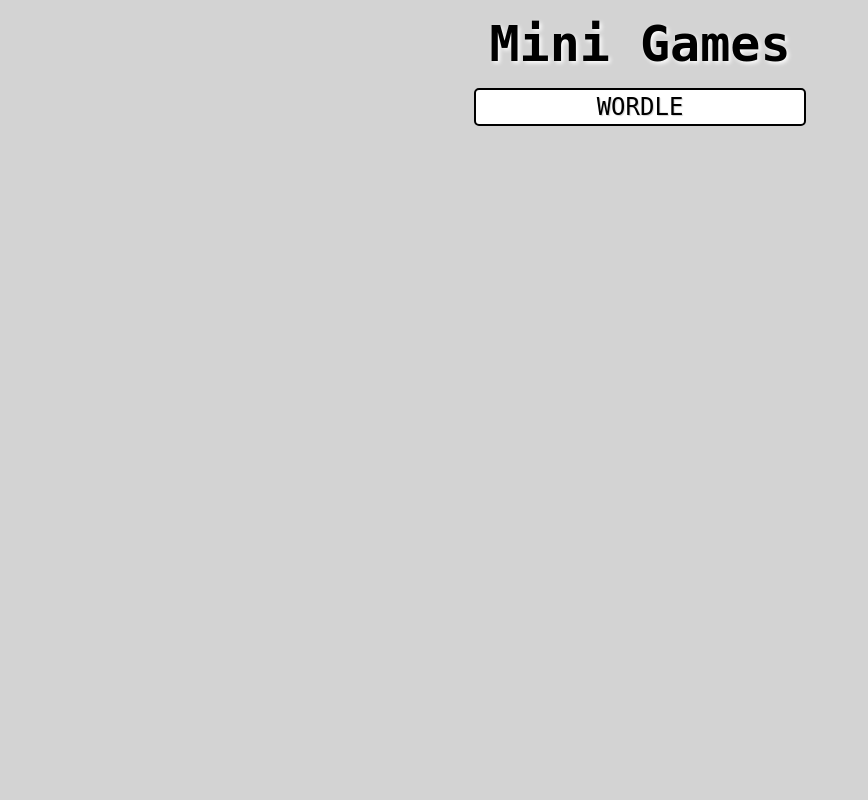
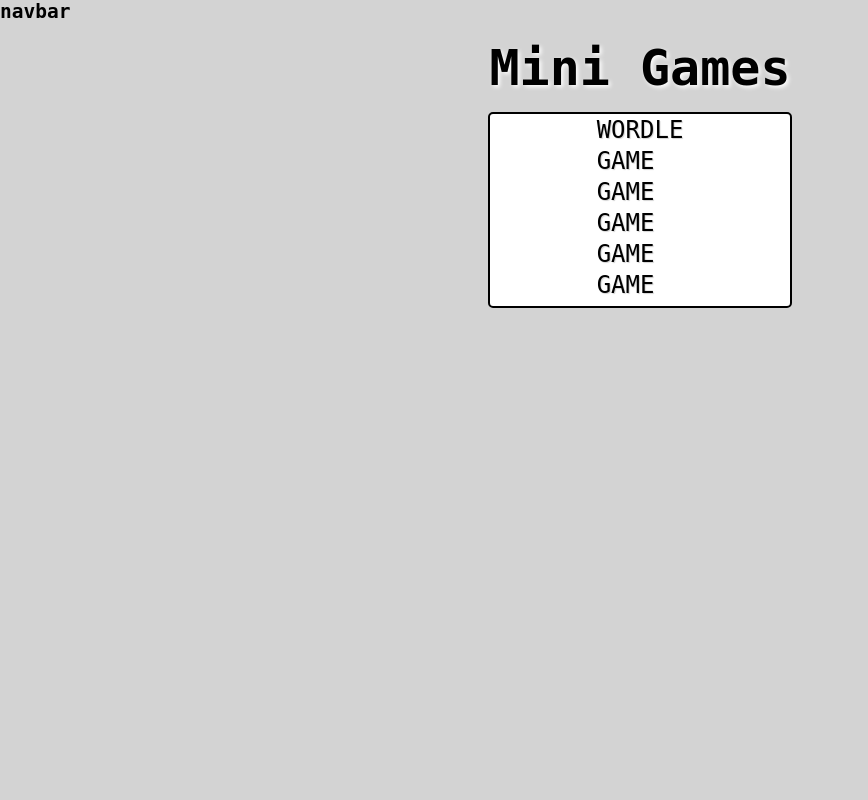
Before and after one commit to Tachakar/mini-games, a Django app: page / in a window 1280 px wide. Shown: the whole page, without its empty margins (0-868 px from the left). Run offline with Django 5.2, Linux system fonts and the light colour scheme.

Commit message:
Added and configurated navbar, ready for future styling(I think)

```diff
--- a/MiniGames/settings.py
+++ b/MiniGames/settings.py
@@ -25,7 +25,7 @@
 # SECURITY WARNING: don't run with debug turned on in production!
 DEBUG = True
 
-ALLOWED_HOSTS = []
+ALLOWED_HOSTS = ['127.0.0.1','localhost']
 
 
 # Application definition
@@ -56,7 +56,7 @@
 TEMPLATES = [
     {
         "BACKEND": "django.template.backends.django.DjangoTemplates",
-        "DIRS": [],
+        "DIRS": [BASE_DIR / 'templates'],
         "APP_DIRS": True,
         "OPTIONS": {
             "context_processors": [
@@ -118,6 +118,7 @@
 # https://docs.djangoproject.com/en/5.1/howto/static-files/
 
 STATIC_URL = "static/"
+STATICFILES_DIRS = [BASE_DIR / "static"]
 
 # Default primary key field type
 # https://docs.djangoproject.com/en/5.1/ref/settings/#default-auto-field
--- a/home/static/home/styles.css
+++ b/home/static/home/styles.css
@@ -1,15 +1,3 @@
-html {
-	font-family: monospace;
-}
-
-body {
-	background-color: lightgrey;
-	display: grid;
-	justify-content: center;
-	align-items: center;
-	margin: 0;
-}
-
 h1 {
 	text-align: center;
 	font-size: 50px;
@@ -17,32 +5,35 @@
 	text-shadow: 2px 2px 4px white;
 }
 
+
 #container {
 	background-color: white;
-	display: grid;
-	width: auto;
+	display: flex;
 	border: 2px solid black;
 	border-radius: 5px;
-	margin: 0;
+	margin: 0 auto;
 	justify-content: center;
+	align-items: center;
+	width: 300px;
 }
 
-#title {
-	flex-wrap: wrap;
-}
 
-.game {
+.game,
+.game a,
+.game span {
+	display: block;
 	font-size: 24px;
 	margin: 3px;
 	text-shadow: 1px 1px 1px lightgrey;
-}
-
-a {
 	text-decoration: none;
 	text-transform: uppercase;
 	color: black;
+	margin: 0;
+	padding: 1px 0;
 }
 
-a:hover {
+
+
+.game a:hover {
 	color: lightgrey;
 }
--- a/home/templates/home/home_page.html
+++ b/home/templates/home/home_page.html
@@ -1,25 +1,22 @@
-<!DOCTYPE html>
+{% extends "base.html" %}
+{% block extra_css %}
 {% load static %}
-<html>
+<link rel="stylesheet" href="{% static 'home/styles.css' %}">
+{% endblock %}
+{% block content %}
 
-<head>
-	<meta charset="UTF-8">
-	<title>Mini Games</title>
-	<link rel="stylesheet" href="{% static 'home/styles.css' %}">
-</head>
+<h1>Mini Games</h1>
 
-<body>
-	<div id="title">
-		<h1>Mini Games</h1>
-	</div>
-	<div id="container">
-		{% for game in games %}
-		<div class="game">
-			<a href="{% url game|add:':main' %}">{{game}}</a>
-		</div>
-
+<div id="container">
+	{% for game in games %}
+	<div class="game">
+		{% url game|add:":main" as game_url %}
+		{% if game_url %}
+		<a href="{% url game|add:':main' %}">{{game}}</a>
+		{% else %}
+		<span>{{game}}</span>
+		{% endif %}
 		{% endfor %}
 	</div>
-</body>
-
-</html>
+</div>
+{% endblock %}
--- a/home/views.py
+++ b/home/views.py
@@ -9,6 +9,8 @@
         if curr_game != "home" and curr_game.startswith("django.") == False:
             games.append(curr_game)
 
+    for _ in range(5):
+        games.append("game")
     ctx = {"games":games}
 
     return render(req, "home/home_page.html", ctx)
--- /dev/null
+++ b/static/styles.css
@@ -0,0 +1,8 @@
+html {
+	font-family: monospace;
+}
+
+body {
+	background-color: lightgrey;
+	margin: 0;
+}
--- /dev/null
+++ b/templates/base.html
@@ -0,0 +1,19 @@
+{% load static %}
+<html lang="en">
+
+<head>
+	<meta charset="UTF-8">
+	<title>Mini Games</title>
+	<link rel="stylesheet" href="{% static 'styles.css' %}">
+	{% block extra_css %}{% endblock %}
+
+</head>
+
+<body>
+	<h2>navbar</h2>
+	{% block content %}
+	{% endblock %}
+
+</body>
+
+</html>
```
